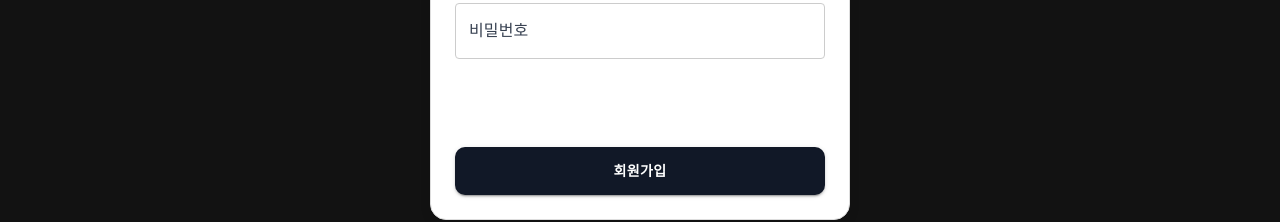
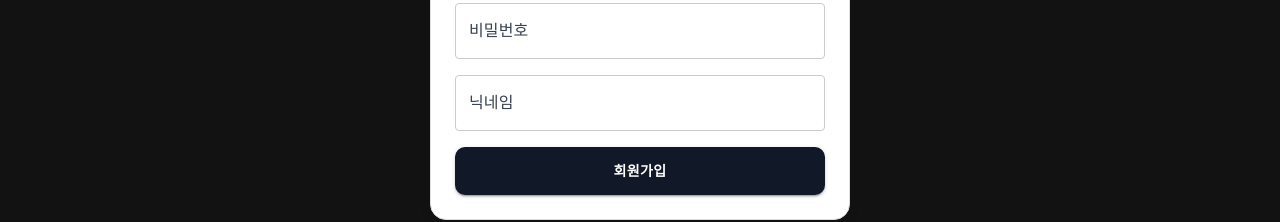
Before and after one commit to 0rchid241/SW_Project_CICD_Frontend, a React (Vite) app: page /signup in a window 1280 px wide. Shown: the part 429-651 px from the top of the page. Built offline with nearby package versions, Linux system fonts and the light colour scheme.

Commit message:
색 설정

```diff
--- a/src/componenets/Sign/SignupPage.jsx
+++ b/src/componenets/Sign/SignupPage.jsx
@@ -158,6 +158,7 @@ const SignupPage = () => {
                         onChange={handleChange}
                         placeholder="닉네임 입력"
                         fullWidth
+                        sx={textFieldSx}
                     />
 
                     <Button
```
